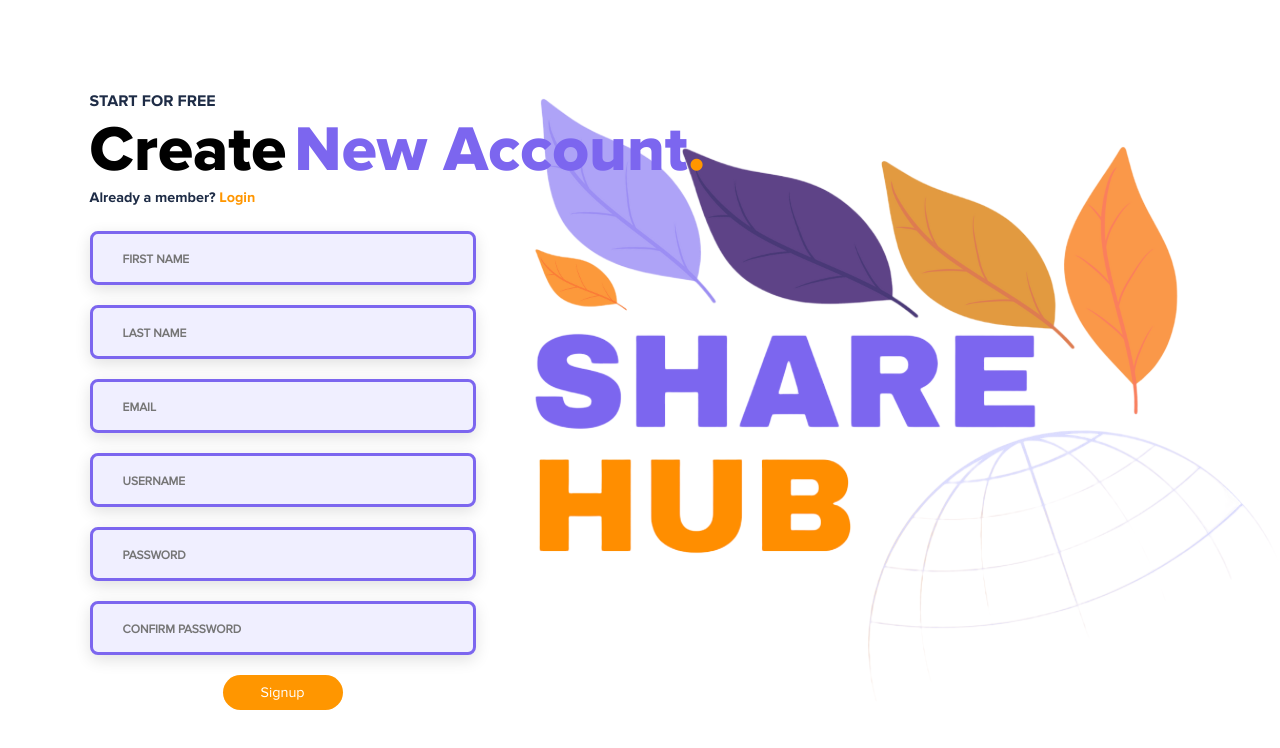
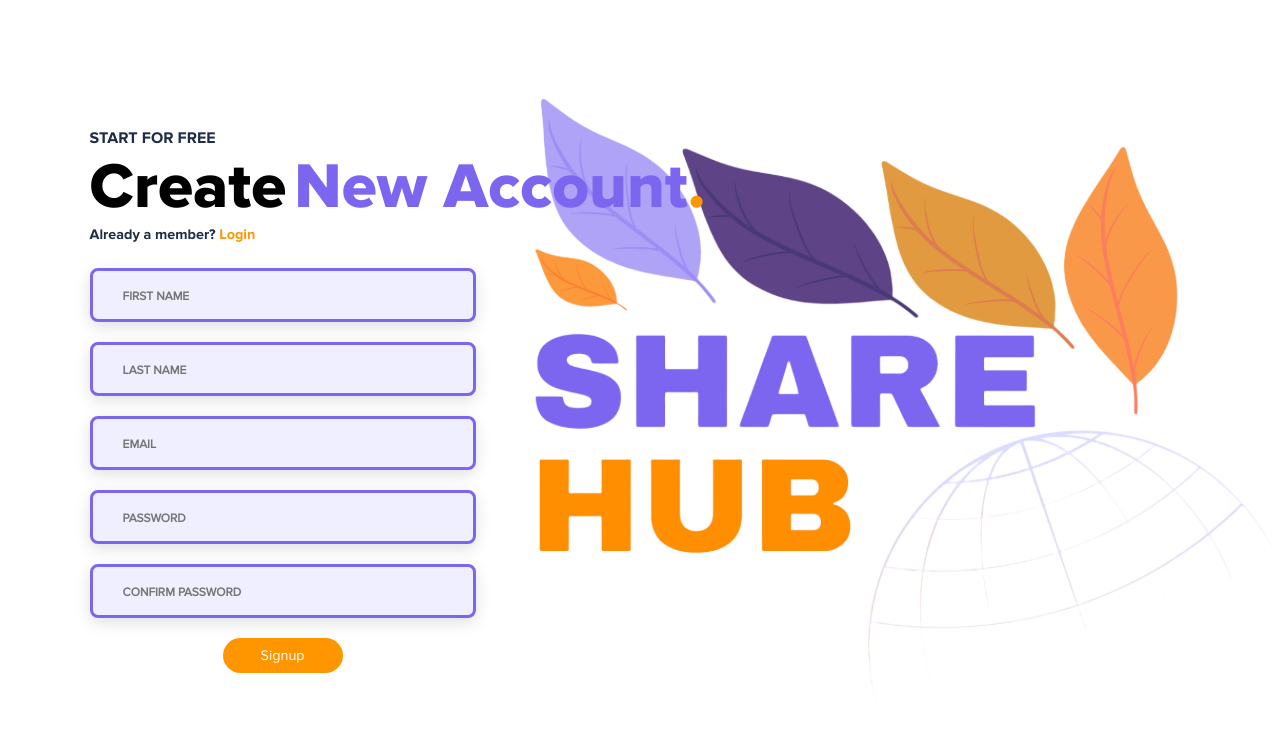
Before and after one commit to VinnRe/ShareHub, a React (Vite) app in the folder frontend/: page /signup in a window 1280 px wide. Shown: the top 748 px of the page. Built offline with nearby package versions, Linux system fonts and the light colour scheme.

Commit message:
Remove username

```diff
--- a/frontend/src/pages/Signup.tsx
+++ b/frontend/src/pages/Signup.tsx
@@ -61,12 +61,6 @@ const Signup = () => {
             value={email}
           />
           <input
-            placeholder="USERNAME"
-            type="text"
-            onChange={(e) => setUsername(e.target.value)}
-            value={username}
-          />
-          <input
             placeholder="PASSWORD"
             type="password"
             onChange={(e) => setPassword(e.target.value)}
```
